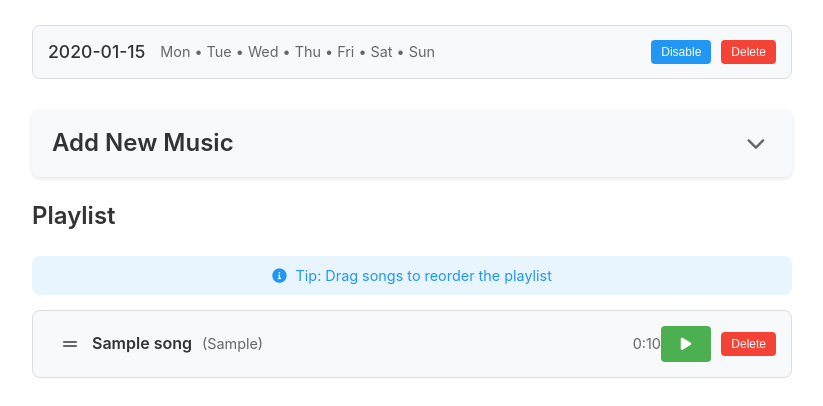
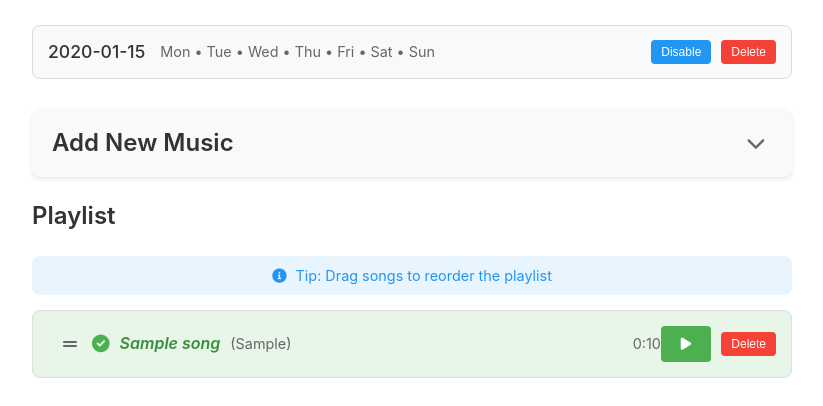
Before and after one commit to tuannm-1876/music-schedule, a Flask app: page / in a window 1280 px wide. Shown: the part 519-925 px from the top of the page, without its empty margins (228-1051 px from the left). Run offline with Flask 3, Linux system fonts and the light colour scheme; the visitor is signed in with stand-in values (Sample User, id 1); tables that the repository leaves empty hold one stand-in row (values such as "Sample post"); some libraries are stand-ins or nearby versions.

Commit message:
feat: add UI played song

```diff
--- a/app.py
+++ b/app.py
@@ -41,7 +41,7 @@ ALLOWED_EXTENSIONS = {'mp3', 'wav', 'ogg'}
 DEFAULT_VOLUME = 0.5
 BROADCAST_INTERVAL = 0.5
 UPDATE_YTDLP_HOUR = 1
-MAX_UPLOAD_SIZE = 16 * 1024 * 1024  # 16MB
+MAX_UPLOAD_SIZE = 50 * 1024 * 1024  # 50MB
 
 # Global download state
 download_state = {
@@ -379,35 +379,45 @@ def update_ytdlp():
             logger.info("yt-dlp updated successfully using virtual environment")
             return
 
+        # On modern Debian/Raspberry Pi OS, pip commands can fail with an
+        # 'externally-managed-environment' error. The following methods attempt to work around this.
+
+        # Method 1: Use pip with --break-system-packages. This is the direct override for the error.
+        try:
+            logger.info("Attempting to update yt-dlp with --break-system-packages")
+            subprocess.check_call([sys.executable, "-m", "pip", "install", "--break-system-packages", "--upgrade", "yt-dlp"])
+            logger.info("yt-dlp updated successfully with --break-system-packages")
+            return
+        except subprocess.CalledProcessError:
+            logger.warning("Update with --break-system-packages failed. Trying next method.")
+            pass
+
+        # Method 2: Try installing for the current user. This might also be blocked.
         try:
             logger.info("Attempting to update yt-dlp for user")
             subprocess.check_call([sys.executable, "-m", "pip", "install", "--user", "--upgrade", "yt-dlp"])
             logger.info("yt-dlp updated successfully for user")
             return
         except subprocess.CalledProcessError:
+            logger.warning("Update with --user failed. Trying next method.")
             pass
 
+        # Method 3: Use the system package manager (apt).
+        # Note: This requires the user running the app to have passwordless sudo access.
         try:
-            logger.info("Attempting to update yt-dlp with --break-system-packages")
-            subprocess.check_call([sys.executable, "-m", "pip", "install", "--break-system-packages", "--upgrade", "yt-dlp"])
-            logger.info("yt-dlp updated successfully with --break-system-packages")
-            return
-        except subprocess.CalledProcessError:
-            pass
-
-        try:
-            logger.info("Attempting to update yt-dlp using apt")
-            subprocess.check_call(["sudo", "apt", "update"])
-            subprocess.check_call(["sudo", "apt", "install", "-y", "yt-dlp"])
-            logger.info("yt-dlp updated successfully using apt")
+            logger.info("Attempting to update yt-dlp using apt-get")
+            subprocess.check_call(["sudo", "apt-get", "update"])
+            subprocess.check_call(["sudo", "apt-get", "install", "-y", "yt-dlp"])
+            logger.info("yt-dlp updated successfully using apt-get")
             return
         except (subprocess.CalledProcessError, FileNotFoundError):
+            logger.warning("Update with apt-get failed. This may be due to permissions or apt-get not being found.")
             pass
 
-        logger.warning("All update methods failed. yt-dlp update skipped.")
-
-    except Exception as e:
-        logger.error(f"Error updating yt-dlp: {e}")
+        logger.error("All update methods for yt-dlp have failed. Please update it manually.")
+
+    except Exception as e:
+        logger.error(f"An unexpected error occurred during yt-dlp update: {e}")
 
 def get_ytdlp_version():
     """Get current yt-dlp version"""
--- a/static/css/style.css
+++ b/static/css/style.css
@@ -589,6 +589,28 @@ button:disabled {
     gap: 10px;
 }
 
+.song-item.played {
+    background-color: #e8f5e9; /* Light green */
+}
+
+.song-item.played .song-title {
+    color: #388e3c;
+    font-style: italic;
+}
+
+.played-icon {
+    color: var(--primary-color);
+    font-size: 1.1em;
+}
+
+@media (prefers-color-scheme: dark) {
+    .song-item.played {
+        background-color: #1c3b1e; /* Dark, subtle green */
+    }
+    .song-item.played .song-title {
+        color: #a5d6a7; /* Light green for text in dark mode */
+    }
+}
 
 /* Action Buttons */
 .toggle-btn, .delete-btn {
--- a/templates/index.html
+++ b/templates/index.html
@@ -316,7 +316,7 @@
         <div class="song-list" role="list" id="sortable-song-list">
           {% for song in songs %}
           <div
-            class="song-item"
+            class="song-item {% if song.last_played_at %}played{% endif %}"
             role="listitem"
             data-id="{{ song.id }}"
             data-duration="{{ song.duration }}"
@@ -328,6 +328,9 @@
               <i class="fas fa-grip-lines"></i>
             </div>
             <div class="song-info">
+              {% if song.last_played_at %}
+                <i class="fas fa-check-circle played-icon" title="Played on {{ song.last_played_at.strftime('%Y-%m-%d %H:%M') }} UTC" aria-label="Played"></i>
+              {% endif %}
               <span class="song-title">{{ song.title }}</span>
               <span class="song-source">({{ song.source }})</span>
               <span class="song-duration">{{ "%d:%02d"|format(song.duration//60, song.duration%60) }}</span>
```
